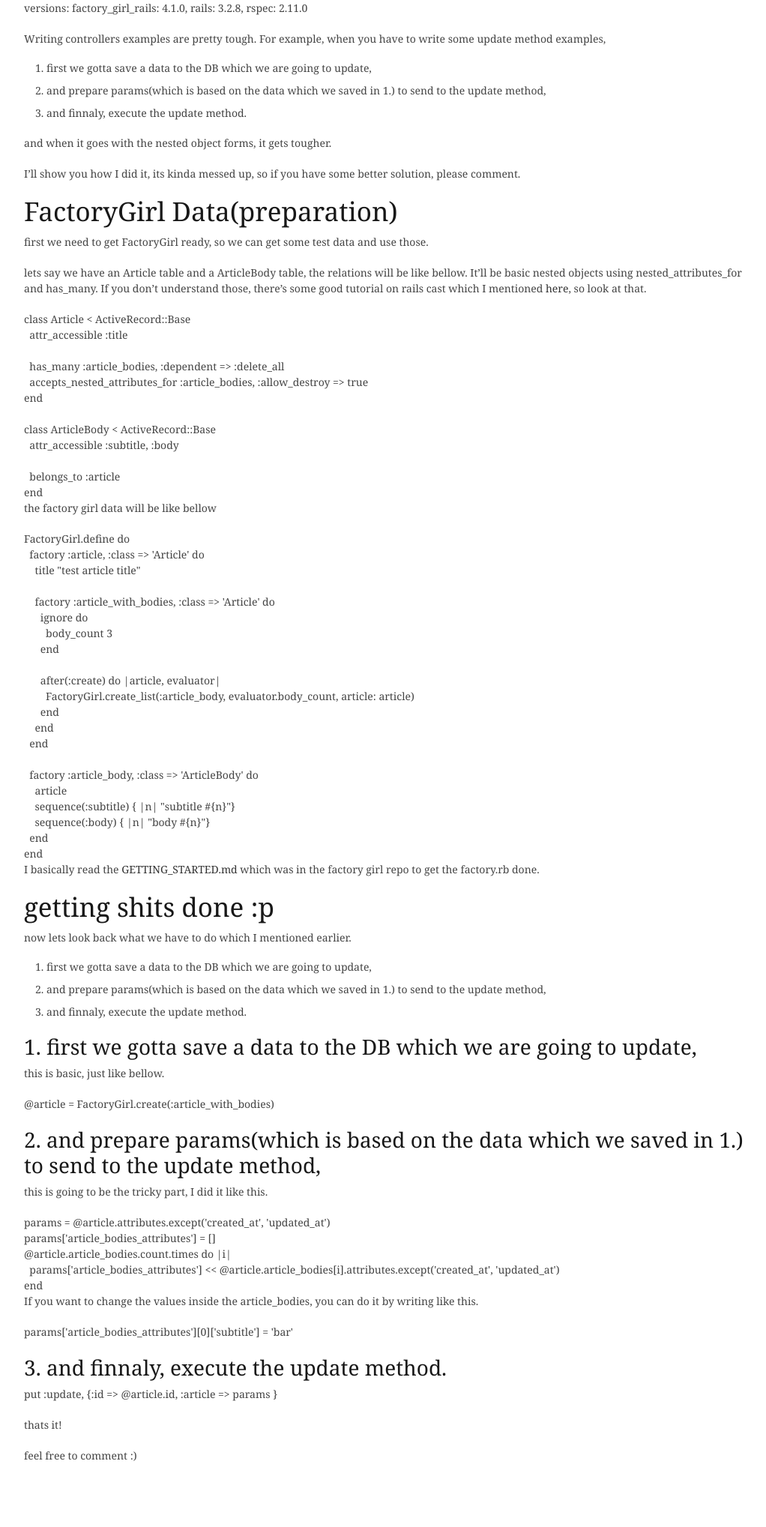
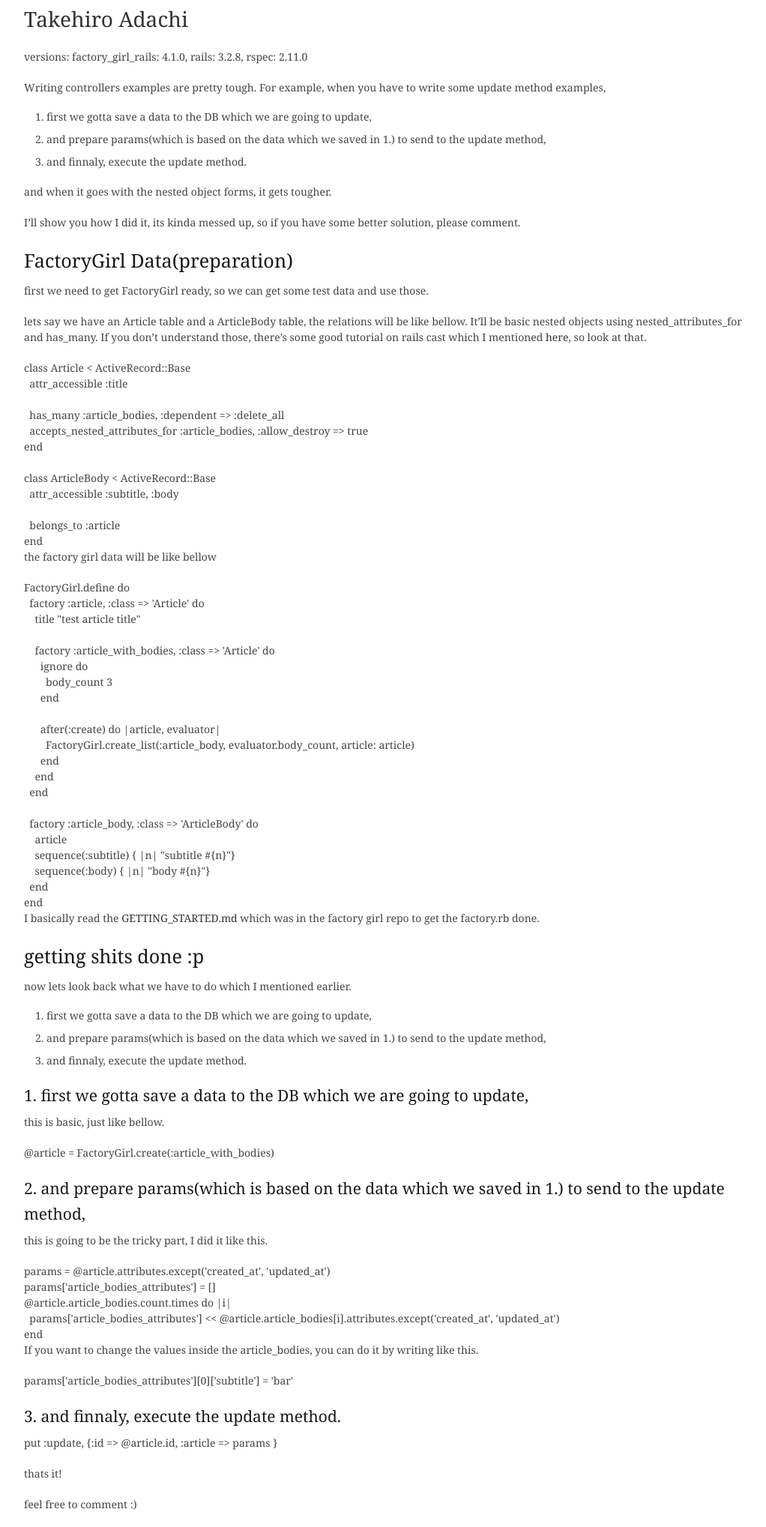
Before and after one commit to take/take.github.io, a Jekyll site: the page built from _posts/2012-10-23-using-factory-girl-and-making-mass-assignment-params.markdown, in a window 1280 px wide. Shown: the whole page at 75% size, without its empty margins (128-1150 px from the left). Built offline with Jekyll 4.4.1, drawn with Linux system fonts in a browser that asks for light colours; Markdown is read by kramdown in place of the engine named in the settings; before the commit the page ends 1972 px from its top, so only the background shows below that.

Commit message:
added header

```diff
--- /dev/null
+++ b/_includes/header.html
@@ -0,0 +1,7 @@
+<div class='header'>
+  <div class='container'>
+    <h1>
+      <a href='/'>Takehiro Adachi</a>
+    </h1>
+  </div>
+</div>
--- a/_layouts/default.html
+++ b/_layouts/default.html
@@ -2,6 +2,7 @@
 <html>
   {% include head.html %}
   <body>
+    {% include header.html %}
     <div class='container'>
       {{ content }}
     </div>
--- a/assets/stylesheet/main.css
+++ b/assets/stylesheet/main.css
@@ -14,25 +14,61 @@
 }
 
 /* line 12, sass/main.sass */
+h1 {
+  font-size: 2em;
+}
+
+/* line 15, sass/main.sass */
+h2 {
+  font-size: 1.8em;
+}
+
+/* line 18, sass/main.sass */
+h3 {
+  font-size: 1.5em;
+}
+
+/* line 21, sass/main.sass */
+h4 {
+  font-size: 1.3em;
+}
+
+/* line 24, sass/main.sass */
+h5 {
+  font-size: 1.1em;
+}
+
+/* line 27, sass/main.sass */
 a:hover, a:focus {
   color: black;
 }
 
-/* line 15, sass/main.sass */
+/* line 30, sass/main.sass */
+.header {
+  text-align: center;
+  margin-bottom: 15px;
+}
+/* line 33, sass/main.sass */
+.header h1 {
+  margin: 0;
+  float: left;
+}
+
+/* line 37, sass/main.sass */
 .list {
   margin-bottom: 10px;
 }
-/* line 17, sass/main.sass */
+/* line 39, sass/main.sass */
 .list h1 {
   margin-bottom: 7px;
 }
-/* line 19, sass/main.sass */
+/* line 41, sass/main.sass */
 .list li {
   padding: 6px 3px;
   margin: 5px 0;
   border-bottom: 1px solid #eeeeee;
 }
-/* line 23, sass/main.sass */
+/* line 45, sass/main.sass */
 .list li span {
   float: right;
   color: #999999;
```
Also changed, not shown: assets/stylesheet/sass/main.sass (+22 -0 lines), 2 other files.
